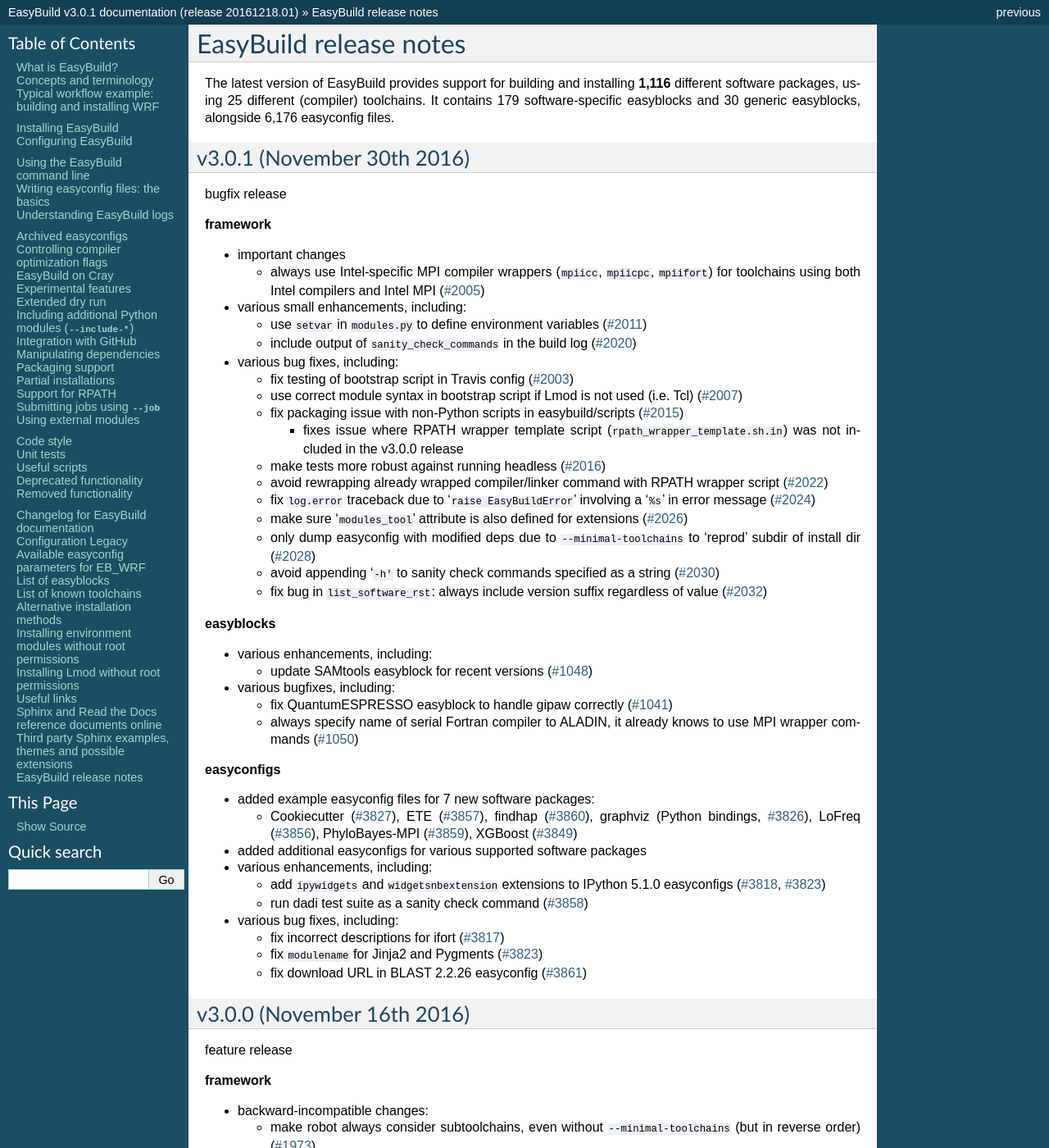
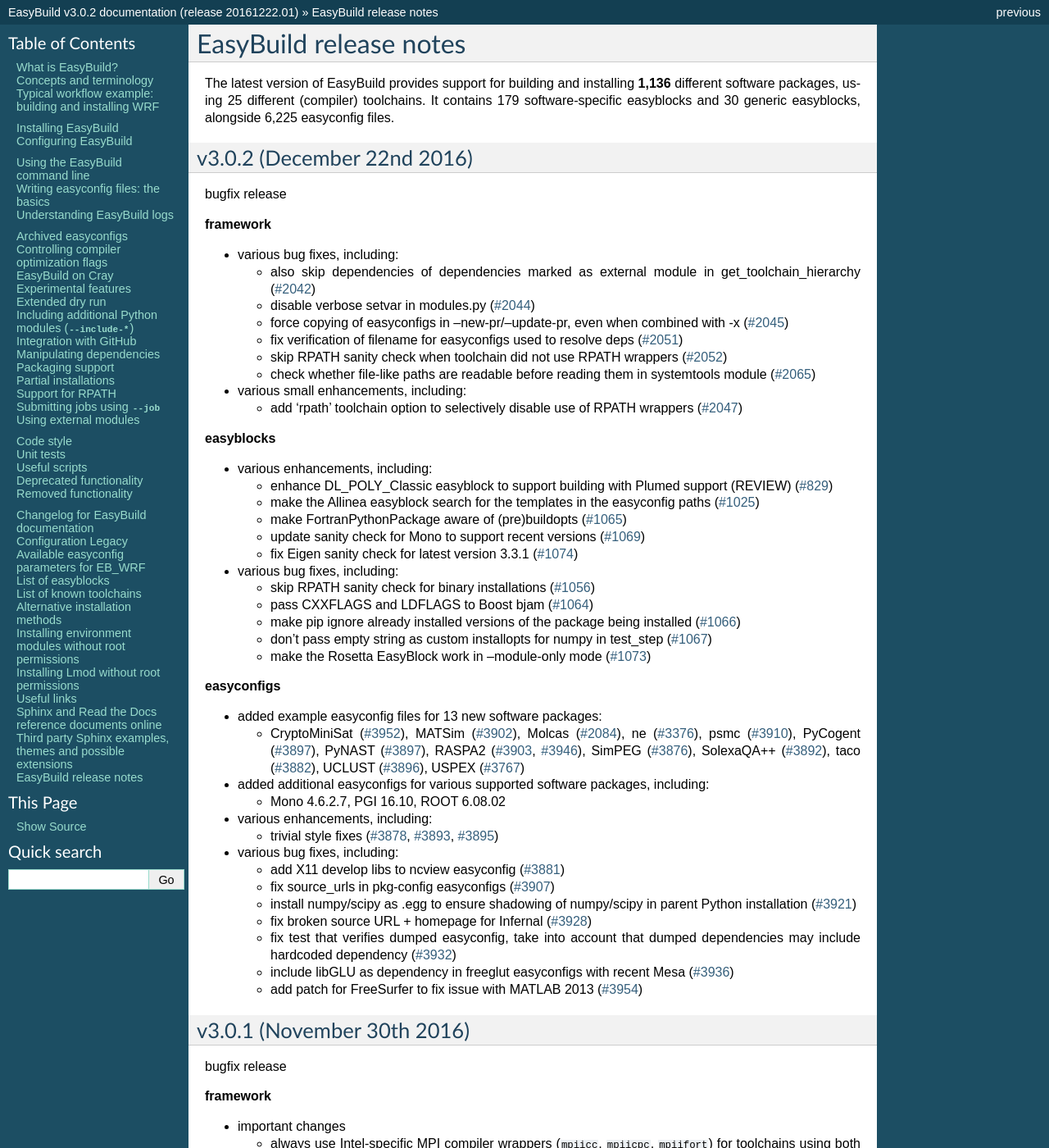
Before and after one commit to easybuilders/easybuild, a Sphinx documentation site: the page built from docs/Release_notes.rst, in a window 1280 px wide and 1400 px high. Shown: the whole window at 82% size. Built offline with Sphinx 7.4.7, drawn with Linux system fonts in a browser that asks for light colours; some of the changed text lies outside the part shown.

Commit message:
update release notes for EasyBuild v3.0.2

```diff
--- a/docs/Changelog.rst
+++ b/docs/Changelog.rst
@@ -5,6 +5,7 @@
 
 (for EasyBuild release notes, see :ref:`release_notes`)
 
+* **release 20161222.01** (`Dec 22nd 2016`): update documentation and release notes for EasyBuild v3.0.2 (see :ref:`release_notes_eb302`)
 * **release 20161218.01** (`Dec 18th 2016`): document need to download ``vsc-*`` source tarballs from PyPI (see :ref:`bootstrap_offline`)
 * **release 20161202.01** (`Dec 2nd 2016`): add documentation on Cray support (see :ref:`cray_support`)
 * **release 20161130.01** (`Nov 16th 2016`): update release notes for EasyBuild v3.0.1 (see :ref:`release_notes_eb301`)
--- a/docs/Release_notes.rst
+++ b/docs/Release_notes.rst
@@ -3,9 +3,76 @@
 EasyBuild release notes
 =======================
 
-The latest version of EasyBuild provides support for building and installing **1,116** different software packages,
+The latest version of EasyBuild provides support for building and installing **1,136** different software packages,
 using 25 different (compiler) toolchains. It contains 179 software-specific easyblocks and 30 generic easyblocks,
-alongside 6,176 easyconfig files.
+alongside 6,225 easyconfig files.
+
+.. _release_notes_eb302:
+
+v3.0.2 (December 22nd 2016)
+---------------------------
+
+bugfix release
+
+**framework**
+
+* various bug fixes, including:
+
+  * also skip dependencies of dependencies marked as external module in get_toolchain_hierarchy (`#2042 <https://github.com/hpcugent/easybuild-framework/pull/2042>`_)
+  * disable verbose setvar in modules.py (`#2044 <https://github.com/hpcugent/easybuild-framework/pull/2044>`_)
+  * force copying of easyconfigs in --new-pr/--update-pr, even when combined with -x (`#2045 <https://github.com/hpcugent/easybuild-framework/pull/2045>`_)
+  * fix verification of filename for easyconfigs used to resolve deps (`#2051 <https://github.com/hpcugent/easybuild-framework/pull/2051>`_)
+  * skip RPATH sanity check when toolchain did not use RPATH wrappers (`#2052 <https://github.com/hpcugent/easybuild-framework/pull/2052>`_)
+  * check whether file-like paths are readable before reading them in systemtools module (`#2065 <https://github.com/hpcugent/easybuild-framework/pull/2065>`_)
+
+* various small enhancements, including:
+
+  * add 'rpath' toolchain option to selectively disable use of RPATH wrappers (`#2047 <https://github.com/hpcugent/easybuild-framework/pull/2047>`_)
+
+**easyblocks**
+
+* various enhancements, including:
+
+  * enhance DL_POLY_Classic easyblock to support building with Plumed support (REVIEW) (`#829 <https://github.com/hpcugent/easybuild-easyblocks/pull/829>`_)
+  * make the Allinea easyblock search for the templates in the easyconfig paths (`#1025 <https://github.com/hpcugent/easybuild-easyblocks/pull/1025>`_)
+  * make FortranPythonPackage aware of (pre)buildopts (`#1065 <https://github.com/hpcugent/easybuild-easyblocks/pull/1065>`_)
+  * update sanity check for Mono to support recent versions (`#1069 <https://github.com/hpcugent/easybuild-easyblocks/pull/1069>`_)
+  * fix Eigen sanity check for latest version 3.3.1 (`#1074 <https://github.com/hpcugent/easybuild-easyblocks/pull/1074>`_)
+
+* various bug fixes, including:
+
+  * skip RPATH sanity check for binary installations (`#1056 <https://github.com/hpcugent/easybuild-easyblocks/pull/1056>`_)
+  * pass CXXFLAGS and LDFLAGS to Boost bjam (`#1064 <https://github.com/hpcugent/easybuild-easyblocks/pull/1064>`_)
+  * make pip ignore already installed versions of the package being installed (`#1066 <https://github.com/hpcugent/easybuild-easyblocks/pull/1066>`_)
+  * don't pass empty string as custom installopts for numpy in test_step (`#1067 <https://github.com/hpcugent/easybuild-easyblocks/pull/1067>`_)
+  * make the Rosetta EasyBlock work in --module-only mode (`#1073 <https://github.com/hpcugent/easybuild-easyblocks/pull/1073>`_)
+
+**easyconfigs**
+
+* added example easyconfig files for 13 new software packages:
+
+  * CryptoMiniSat (`#3952 <https://github.com/hpcugent/easybuild-easyconfigs/pull/3952>`_), MATSim (`#3902 <https://github.com/hpcugent/easybuild-easyconfigs/pull/3902>`_), Molcas (`#2084 <https://github.com/hpcugent/easybuild-easyconfigs/pull/2084>`_), ne (`#3376 <https://github.com/hpcugent/easybuild-easyconfigs/pull/3376>`_), psmc (`#3910 <https://github.com/hpcugent/easybuild-easyconfigs/pull/3910>`_), PyCogent (`#3897 <https://github.com/hpcugent/easybuild-easyconfigs/pull/3897>`_),
+    PyNAST (`#3897 <https://github.com/hpcugent/easybuild-easyconfigs/pull/3897>`_), RASPA2 (`#3903 <https://github.com/hpcugent/easybuild-easyconfigs/pull/3903>`_, `#3946 <https://github.com/hpcugent/easybuild-easyconfigs/pull/3946>`_), SimPEG (`#3876 <https://github.com/hpcugent/easybuild-easyconfigs/pull/3876>`_), SolexaQA++ (`#3892 <https://github.com/hpcugent/easybuild-easyconfigs/pull/3892>`_), taco (`#3882 <https://github.com/hpcugent/easybuild-easyconfigs/pull/3882>`_),
+    UCLUST (`#3896 <https://github.com/hpcugent/easybuild-easyconfigs/pull/3896>`_), USPEX (`#3767 <https://github.com/hpcugent/easybuild-easyconfigs/pull/3767>`_)
+
+* added additional easyconfigs for various supported software packages, including:
+
+  * Mono 4.6.2.7, PGI 16.10, ROOT 6.08.02
+
+* various enhancements, including:
+
+  * trivial style fixes (`#3878 <https://github.com/hpcugent/easybuild-easyconfigs/pull/3878>`_, `#3893 <https://github.com/hpcugent/easybuild-easyconfigs/pull/3893>`_, `#3895 <https://github.com/hpcugent/easybuild-easyconfigs/pull/3895>`_)
+
+* various bug fixes, including:
+
+  * add X11 develop libs to ncview easyconfig (`#3881 <https://github.com/hpcugent/easybuild-easyconfigs/pull/3881>`_)
+  * fix source_urls in pkg-config easyconfigs (`#3907 <https://github.com/hpcugent/easybuild-easyconfigs/pull/3907>`_)
+  * install numpy/scipy as .egg to ensure shadowing of numpy/scipy in parent Python installation (`#3921 <https://github.com/hpcugent/easybuild-easyconfigs/pull/3921>`_)
+  * fix broken source URL + homepage for Infernal (`#3928 <https://github.com/hpcugent/easybuild-easyconfigs/pull/3928>`_)
+  * fix test that verifies dumped easyconfig, take into account that dumped dependencies may include hardcoded dependency (`#3932 <https://github.com/hpcugent/easybuild-easyconfigs/pull/3932>`_)
+  * include libGLU as dependency in freeglut easyconfigs with recent Mesa (`#3936 <https://github.com/hpcugent/easybuild-easyconfigs/pull/3936>`_)
+  * add patch for FreeSurfer to fix issue with MATLAB 2013 (`#3954 <https://github.com/hpcugent/easybuild-easyconfigs/pull/3954>`_)
+
 
 .. _release_notes_eb301:
 
--- a/docs/conf.py
+++ b/docs/conf.py
@@ -41,9 +41,9 @@
 # other places throughout the built documents.
 #
 # The short X.Y version.
-version = '3.0.1'  # this is meant to reference the version of EasyBuild
+version = '3.0.2'  # this is meant to reference the version of EasyBuild
 # The full version, including alpha/beta/rc tags.
-release = '20161218.01'  # this is meant to reference the version of the documentation itself
+release = '20161222.01'  # this is meant to reference the version of the documentation itself
 
 # There are two options for replacing |today|: either, you set today to some
 # non-false value, then it is used:
```
